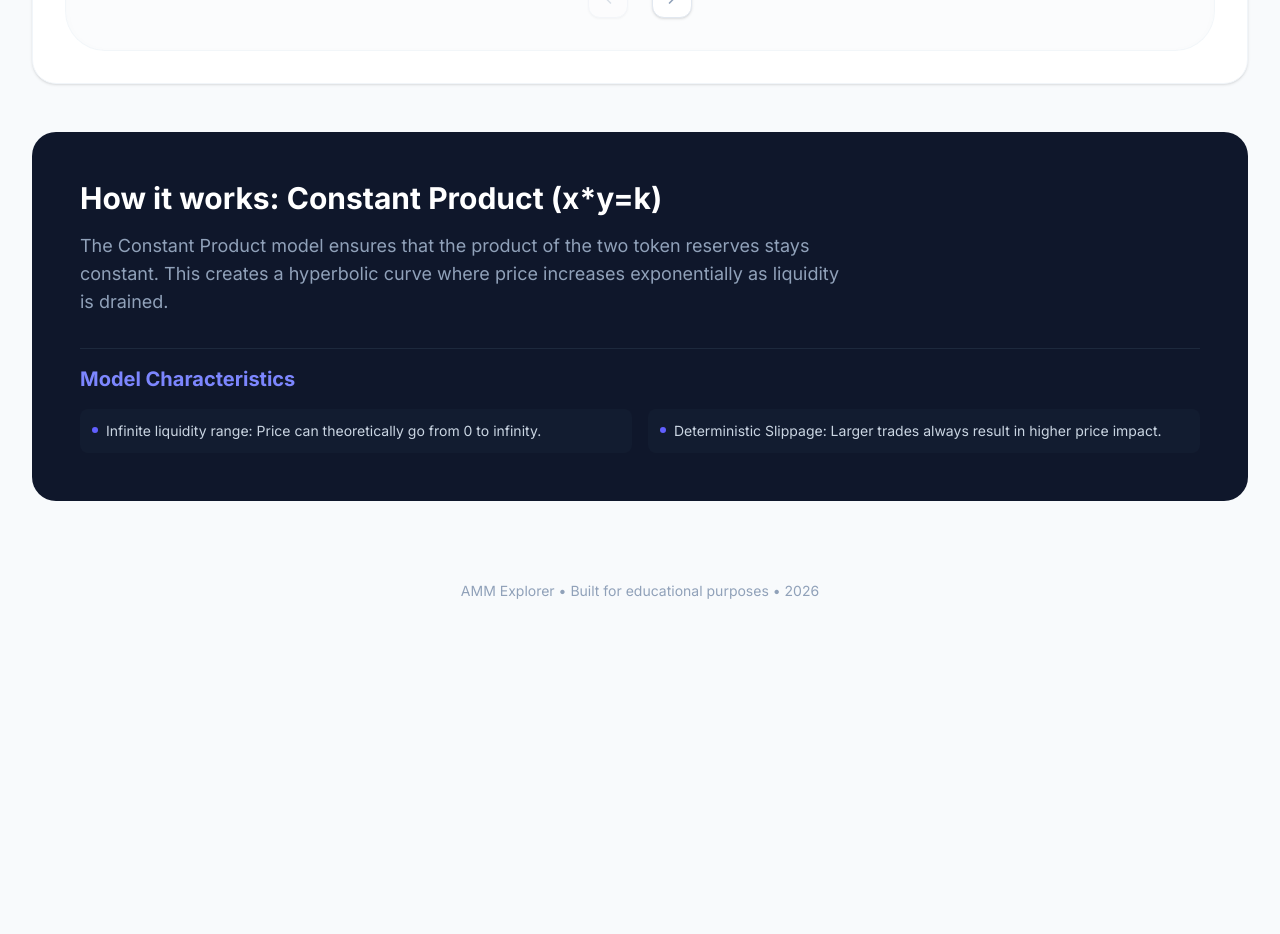
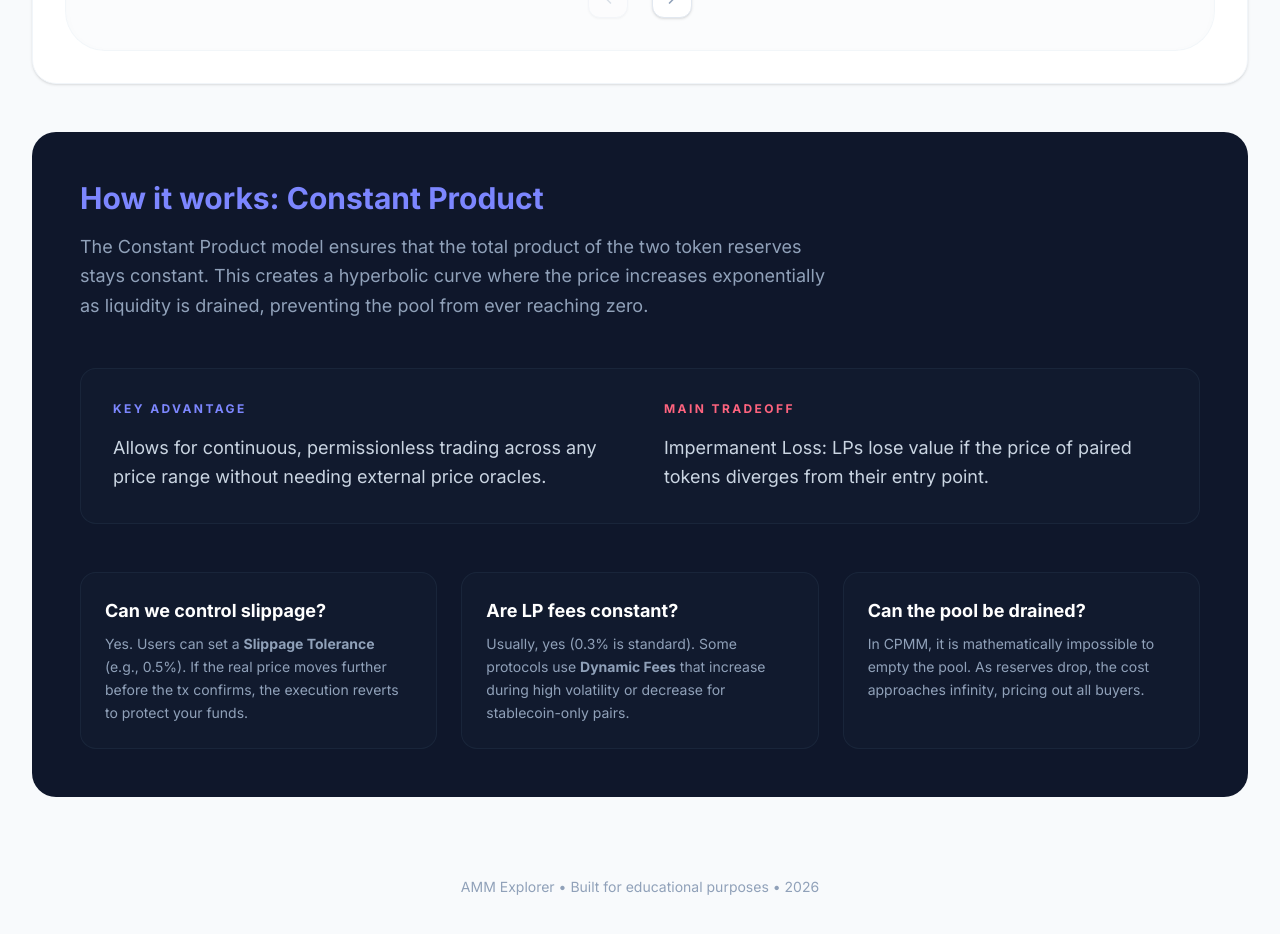
Before and after one commit to L00p-h0le/AMM-Visualizer, a React (Vite) app: page / in a window 1280 px wide. Shown: the part 1580-2514 px from the top of the page. Before the commit the page ends 2245 px from the top, so only its background shows below. Built offline with nearby package versions, Linux system fonts and the light colour scheme.

Commit message:
Refine AMM visuals and educational section

```diff
--- a/src/App.tsx
+++ b/src/App.tsx
@@ -6,7 +6,7 @@ import { PriceCurveChart } from './components/PriceCurveChart';
 import { ProcessSimulation } from './components/ProcessSimulation';
 import { EducationalSection } from './components/EducationalSection';
 import { TOKENS, type AMMType, type PoolState, type Token, type SwapResult } from './types/amm';
-import { calculateSwap, computeK, defaultPool, FEE_PERCENT } from './lib/amm';
+import { calculateSwap, computeK, defaultPool } from './lib/amm';
 
 export default function App() {
   /* ── State ── */
@@ -26,9 +26,9 @@ export default function App() {
   /* ── Simulation: derived from current state (no useEffect / setState) ── */
   const simulationData = useMemo(() => {
     if (animationState === 'idle') return null;
-    const { newX, newY, outAmount } = calculateSwap(pool, ammType, swapAmount, swapDirection);
+    const { newX, newY, out } = calculateSwap(pool, ammType, swapAmount, swapDirection);
     return {
-      result: { in: swapAmount, out: outAmount },
+      result: { in: swapAmount, out },
       pendingPool: { x: newX, y: newY, k: computeK(newX, newY, ammType) } as PoolState,
     };
   }, [animationState, pool, ammType, swapAmount, swapDirection]);
@@ -54,10 +54,10 @@ export default function App() {
     setIsSwapping(true);
     setPreviousPool({ ...pool });
 
-    const { newX, newY, outAmount, priceImpact } = calculateSwap(pool, ammType, swapAmount, swapDirection);
+    const result = calculateSwap(pool, ammType, swapAmount, swapDirection);
 
-    setLastSwapResult({ in: swapAmount, out: outAmount, priceImpact, fee: swapAmount * FEE_PERCENT });
-    setPool({ x: newX, y: newY, k: computeK(newX, newY, ammType) });
+    setLastSwapResult(result);
+    setPool({ x: result.newX, y: result.newY, k: result.kAfter });
     setTimeout(() => setIsSwapping(false), 1000);
   };
 
--- a/src/components/Animation/AnimatedBeam.tsx
+++ b/src/components/Animation/AnimatedBeam.tsx
@@ -83,6 +83,24 @@ export const AnimatedBeam = ({
   const [path, setPath] = useState("");
   const pathRef = useRef<SVGPathElement>(null);
   const [tokens, setTokens] = useState<{ id: number }[]>([]);
+  const [delayedShow, setDelayedShow] = useState(false);
+
+  useEffect(() => {
+    let timeout: ReturnType<typeof setTimeout>;
+    if (isTransferring) {
+      setDelayedShow(true);
+      // Spawning phase is 3s. Vanish 1s after completion -> 4s total
+      timeout = setTimeout(() => {
+        setDelayedShow(false);
+      }, 4000);
+    } else {
+      setDelayedShow(false);
+    }
+    return () => {
+      clearTimeout(timeout);
+    };
+  }, [isTransferring]);
+
 
   useEffect(() => {
     const updatePath = () => {
@@ -166,7 +184,7 @@ export const AnimatedBeam = ({
         strokeWidth="4"
         strokeLinecap="round"
         initial={{ pathLength: 0, opacity: 0 }}
-        animate={isTransferring ? { pathLength: 1, opacity: 1 } : { pathLength: 0, opacity: 0 }}
+        animate={delayedShow ? { pathLength: 1, opacity: 1 } : { pathLength: 0, opacity: 0 }}
         transition={{ duration: 0.8, ease: "easeInOut" }}
       />
 
@@ -190,9 +208,11 @@ export const AnimatedBeam = ({
           x2="100%"
           y2="0%"
         >
-          <stop offset="0%" stopColor="#3b82f6" stopOpacity="0" />
-          <stop offset="50%" stopColor="#10b981" stopOpacity="1" />
-          <stop offset="100%" stopColor="#3b82f6" stopOpacity="0" />
+          <stop offset="0%" stopColor="#6366f1" stopOpacity="0" />
+          <stop offset="30%" stopColor="#a855f7" stopOpacity="0.8" />
+          <stop offset="50%" stopColor="#ec4899" stopOpacity="1" />
+          <stop offset="70%" stopColor="#a855f7" stopOpacity="0.8" />
+          <stop offset="100%" stopColor="#6366f1" stopOpacity="0" />
         </linearGradient>
       </defs>
     </svg>
--- a/src/components/EducationalSection.tsx
+++ b/src/components/EducationalSection.tsx
@@ -14,88 +14,118 @@ interface EducationalSectionProps {
 export const EducationalSection = ({ ammType, lastSwapResult, swapDirection, tokenA, tokenB }: EducationalSectionProps) => {
   const selectedAmm = AMM_MODELS.find(m => m.id === ammType) || AMM_MODELS[0];
 
+  const inToken = swapDirection === 'AtoB' ? tokenA : tokenB;
+  const outToken = swapDirection === 'AtoB' ? tokenB : tokenA;
+
   return (
-    <section className="bg-slate-900 text-white p-8 md:p-12 rounded-3xl space-y-8">
+    <section className="bg-slate-900 text-white p-8 md:p-12 rounded-3xl space-y-12">
       <div className="max-w-3xl">
-        <h2 className="text-3xl font-bold mb-4">How it works: {selectedAmm.name}</h2>
-        <p className="text-slate-400 text-lg">
-          {ammType === 'CPMM' && "The Constant Product model ensures that the product of the two token reserves stays constant. This creates a hyperbolic curve where price increases exponentially as liquidity is drained."}
-          {ammType === 'CSMM' && "The Constant Sum model keeps the total sum of reserves constant. This allows for zero-slippage trades but risks draining the pool if the price deviates from 1:1."}
-          {ammType === 'StableSwap' && "The StableSwap model is a hybrid that provides extremely low slippage for assets that are pegged to each other (like USDC and USDT)."}
+        <h2 className="text-3xl font-bold mb-4 text-indigo-400">
+          How it works: {selectedAmm.name.split(' (')[0]}
+        </h2>
+        <p className="text-slate-400 text-lg leading-relaxed">
+          {ammType === 'CPMM' && "The Constant Product model ensures that the total product of the two token reserves stays constant. This creates a hyperbolic curve where the price increases exponentially as liquidity is drained, preventing the pool from ever reaching zero."}
+          {ammType === 'CSMM' && "The Constant Sum model maintains a fixed total amount of assets. While this allows for theoretically zero slippage, it is vulnerable to being 'drained' if the external market price moves away from 1:1."}
+          {ammType === 'StableSwap' && "The Hybrid StableSwap model leverages a specialized invariant that combines both Constant Sum and Constant Product math. It provides extremely high capital efficiency and near-zero slippage near the 1:1 peg."}
         </p>
       </div>
 
-      <AnimatePresence>
+      <AnimatePresence mode="wait">
         {lastSwapResult && (
           <motion.div
-            initial={{ opacity: 0, height: 0 }}
-            animate={{ opacity: 1, height: 'auto' }}
-            className="grid grid-cols-1 md:grid-cols-3 gap-6 bg-slate-800/50 p-6 rounded-2xl border border-slate-700"
+            key="swap-result"
+            initial={{ opacity: 0, y: 20 }}
+            animate={{ opacity: 1, y: 0 }}
+            exit={{ opacity: 0, y: -20 }}
+            className="grid grid-cols-1 md:grid-cols-4 gap-6 bg-slate-800/40 p-8 rounded-2xl border border-slate-700/50 backdrop-blur-sm"
           >
-            <div className="space-y-1">
-              <div className="text-xs font-bold text-slate-500 uppercase tracking-widest">Swap Detail</div>
-              <div className="text-xl font-bold text-indigo-400 flex items-center">
-                {lastSwapResult.in} {swapDirection === 'AtoB' ? tokenA.symbol : tokenB.symbol}
-                <ArrowRight size={16} className="inline mx-2" />
-                {lastSwapResult.out.toFixed(4)} {swapDirection === 'AtoB' ? tokenB.symbol : tokenA.symbol}
+            <div className="space-y-2">
+              <div className="text-[10px] font-bold text-slate-500 uppercase tracking-[0.2em]">Realized Output</div>
+              <div className="text-xl font-bold text-white flex items-center truncate">
+                {lastSwapResult.in} {inToken.symbol}
+                <ArrowRight size={14} className="mx-2 text-indigo-500 shrink-0" />
+                {lastSwapResult.out.toFixed(4)} {outToken.symbol}
               </div>
             </div>
-            <div className="space-y-1">
-              <div className="text-xs font-bold text-slate-500 uppercase tracking-widest">Price Impact (Slippage)</div>
-              <div className={cn("text-xl font-bold", lastSwapResult.priceImpact > 5 ? "text-red-400" : "text-green-400")}>
+
+            <div className="space-y-2">
+              <div className="text-[10px] font-bold text-slate-500 uppercase tracking-[0.2em]">Price Impact</div>
+              <div className={cn("text-xl font-bold", lastSwapResult.priceImpact > 5 ? "text-rose-400" : "text-emerald-400")}>
                 {lastSwapResult.priceImpact.toFixed(2)}%
               </div>
-              <p className="text-[10px] text-slate-500">How much the price shifted due to your trade size.</p>
+              <p className="text-[10px] text-slate-400 leading-tight">Difference between market price and realized price.</p>
             </div>
-            <div className="space-y-1">
-              <div className="text-xs font-bold text-slate-500 uppercase tracking-widest">LP Fee (0.3%)</div>
+
+            <div className="space-y-2">
+              <div className="text-[10px] font-bold text-slate-500 uppercase tracking-[0.2em]">LP Fee (0.3%)</div>
               <div className="text-xl font-bold text-amber-400">
-                {lastSwapResult.fee.toFixed(4)} {swapDirection === 'AtoB' ? tokenA.symbol : tokenB.symbol}
+                {lastSwapResult.fee.toFixed(4)} {inToken.symbol}
               </div>
-              <p className="text-[10px] text-slate-500">Fees paid to liquidity providers for facilitating the swap.</p>
+              <p className="text-[10px] text-slate-400 leading-tight">100% enters pool; fee stays as LP reward.</p>
+            </div>
+
+            <div className="space-y-2">
+              <div className="text-[10px] font-bold text-slate-500 uppercase tracking-[0.2em]">Invariant Shift ({lastSwapResult.invariantName})</div>
+              <div className="text-xl font-bold text-sky-400 flex items-center gap-2">
+                {lastSwapResult.kBefore.toLocaleString(undefined, { maximumFractionDigits: 2 })}
+                <ArrowRight size={14} className="text-sky-600" />
+                {lastSwapResult.kAfter.toLocaleString(undefined, { maximumFractionDigits: 2 })}
+              </div>
+              <p className="text-[10px] text-emerald-400 font-medium">↑ Improved via fee accumulation</p>
             </div>
           </motion.div>
         )}
       </AnimatePresence>
 
-      <div className="space-y-4 pt-4 border-t border-slate-800">
-        <h3 className="text-xl font-bold text-indigo-400">Model Characteristics</h3>
-        <ul className="grid grid-cols-1 md:grid-cols-2 gap-4 text-sm text-slate-300">
-          {ammType === 'CPMM' ? (
-            <>
-              <li className="flex items-start gap-2 bg-slate-800/30 p-3 rounded-lg">
-                <div className="mt-1.5 w-1.5 h-1.5 rounded-full bg-indigo-500 shrink-0" />
-                <span>Infinite liquidity range: Price can theoretically go from 0 to infinity.</span>
-              </li>
-              <li className="flex items-start gap-2 bg-slate-800/30 p-3 rounded-lg">
-                <div className="mt-1.5 w-1.5 h-1.5 rounded-full bg-indigo-500 shrink-0" />
-                <span>Deterministic Slippage: Larger trades always result in higher price impact.</span>
-              </li>
-            </>
-          ) : ammType === 'CSMM' ? (
-            <>
-              <li className="flex items-start gap-2 bg-slate-800/30 p-3 rounded-lg">
-                <div className="mt-1.5 w-1.5 h-1.5 rounded-full bg-indigo-500 shrink-0" />
-                <span>Zero Slippage: Trades happen at exactly 1:1 regardless of size.</span>
-              </li>
-              <li className="flex items-start gap-2 bg-slate-800/30 p-3 rounded-lg">
-                <div className="mt-1.5 w-1.5 h-1.5 rounded-full bg-indigo-500 shrink-0" />
-                <span>Drainage Risk: If external price changes, arbitrageurs will empty the pool.</span>
-              </li>
-            </>
-          ) : (
-            <>
-              <li className="flex items-start gap-2 bg-slate-800/30 p-3 rounded-lg">
-                <div className="mt-1.5 w-1.5 h-1.5 rounded-full bg-indigo-500 shrink-0" />
-                <span>Amplified Liquidity: Extremely low slippage near the peg (1:1).</span>
-              </li>
-              <li className="flex items-start gap-2 bg-slate-800/30 p-3 rounded-lg">
-                <div className="mt-1.5 w-1.5 h-1.5 rounded-full bg-indigo-500 shrink-0" />
-                <span>Dynamic Curve: Transitions to CPMM behavior when assets de-peg.</span>
-              </li>
-            </>
-          )}
-        </ul>
+      {/* Model Deep Dive: Always Visible */}
+      <div className="grid grid-cols-1 md:grid-cols-2 gap-12 bg-slate-800/20 p-8 rounded-2xl border border-slate-700/30">
+        <div className="space-y-4">
+          <div className="flex items-center gap-2 text-indigo-400 font-bold uppercase text-xs tracking-[0.2em]">
+            Key Advantage
+          </div>
+          <p className="text-slate-300 text-lg leading-relaxed">
+            {ammType === 'CPMM' && "Allows for continuous, permissionless trading across any price range without needing external price oracles."}
+            {ammType === 'CSMM' && "Provides the most efficient trades possible (1:1) as long as the pool remains balanced."}
+            {ammType === 'StableSwap' && "Massive efficiency for correlated assets; handles billions in volume with cents in slippage."}
+          </p>
+        </div>
+
+        <div className="space-y-4">
+          <div className="flex items-center gap-2 text-rose-400 font-bold uppercase text-xs tracking-[0.2em]">
+            Main Tradeoff
+          </div>
+          <p className="text-slate-300 text-lg leading-relaxed">
+            {ammType === 'CPMM' && "Impermanent Loss: LPs lose value if the price of paired tokens diverges from their entry point."}
+            {ammType === 'CSMM' && "Systemic Risk: Arbitrageurs will completely drain the 'cheap' token if the market price deviates from 1:1."}
+            {ammType === 'StableSwap' && "Complexity: If one asset de-pegs permanently, the model reverts to inefficient CPMM behavior."}
+          </p>
+        </div>
+      </div>
+
+      {/* FAQ Cards: Always Visible */}
+      <div className="grid grid-cols-1 md:grid-cols-2 lg:grid-cols-3 gap-6">
+        <div className="bg-slate-800/20 border border-slate-700/30 p-6 rounded-2xl hover:bg-slate-800/40 transition-colors group">
+          <h4 className="text-lg font-bold mb-2">Can we control slippage?</h4>
+          <p className="text-slate-400 text-sm leading-relaxed">
+            Yes. Users can set a <strong>Slippage Tolerance</strong> (e.g., 0.5%). If the real price moves further before the tx confirms, the execution reverts to protect your funds.
+          </p>
+        </div>
+
+        <div className="bg-slate-800/20 border border-slate-700/30 p-6 rounded-2xl hover:bg-slate-800/40 transition-colors group">
+          <h4 className="text-lg font-bold mb-2">Are LP fees constant?</h4>
+          <p className="text-slate-400 text-sm leading-relaxed">
+            Usually, yes (0.3% is standard). Some protocols use <strong>Dynamic Fees</strong> that increase during high volatility or decrease for stablecoin-only pairs.
+          </p>
+        </div>
+
+        <div className="bg-slate-800/20 border border-slate-700/30 p-6 rounded-2xl hover:bg-slate-800/40 transition-colors group">
+          <h4 className="text-lg font-bold mb-2">Can the pool be drained?</h4>
+          <p className="text-slate-400 text-sm leading-relaxed">
+            {ammType === 'CPMM' && "In CPMM, it is mathematically impossible to empty the pool. As reserves drop, the cost approaches infinity, pricing out all buyers."}
+            {ammType === 'CSMM' && "Yes. CSMM is highly vulnerable. If the market price deviates from 1:1, arbitrageurs will drain the reserve completely."}
+            {ammType === 'StableSwap' && "Essentially no. StableSwap transitions to CPMM behavior if reserves become unbalanced, protecting the final tokens."}
+          </p>
+        </div>
       </div>
     </section>
   );
--- a/src/components/SwapControls.tsx
+++ b/src/components/SwapControls.tsx
@@ -134,7 +134,7 @@ export const SwapControls = ({
                       label="You Receive (Est.)"
                       value={
                         swapAmount > 0
-                          ? calculateSwap(pool, ammType, swapAmount, swapDirection).outAmount.toFixed(4)
+                          ? calculateSwap(pool, ammType, swapAmount, swapDirection).out.toFixed(4)
                           : '0.0000'
                       }
                       readOnly
--- a/src/lib/amm.ts
+++ b/src/lib/amm.ts
@@ -238,5 +238,20 @@ export function calculateSwap(
   const idealOut = swapAmount * spotPrice * (1 - FEE_PERCENT);
   const priceImpact = idealOut > 0 ? Math.max(0, ((idealOut - outAmount) / idealOut) * 100) : 0;
 
-  return { newX, newY, outAmount, priceImpact };
+  // ── Invariant Growth (Educational) ──
+  const kBefore = pool.k;
+  const kAfter = computeK(newX, newY, ammType);
+  const invariantName = ammType === 'StableSwap' ? 'D' : 'k';
+
+  return {
+    newX,
+    newY,
+    in: swapAmount,
+    out: outAmount,
+    priceImpact,
+    fee: swapAmount * FEE_PERCENT,
+    kBefore,
+    kAfter,
+    invariantName
+  };
 }
--- a/src/types/amm.ts
+++ b/src/types/amm.ts
@@ -18,6 +18,10 @@ export interface SwapResult {
   out: number;
   priceImpact: number;
   fee: number;
+  // Educational metrics
+  kBefore: number;
+  kAfter: number;
+  invariantName: string;
 }
 
 export const TOKENS: Token[] = [
```
